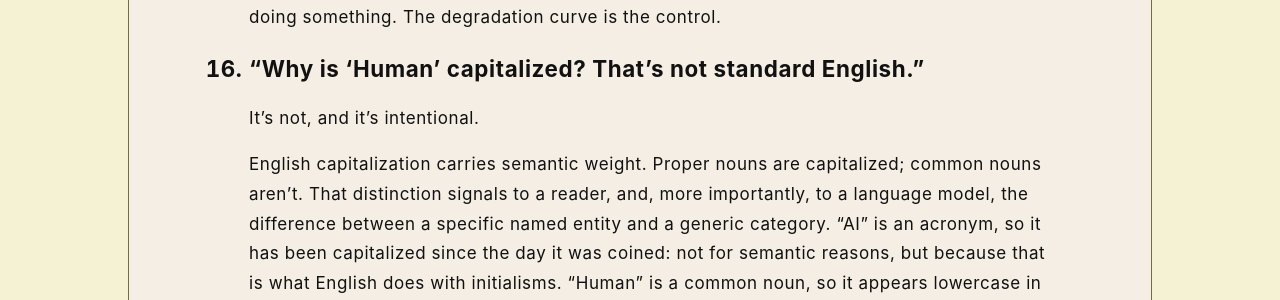
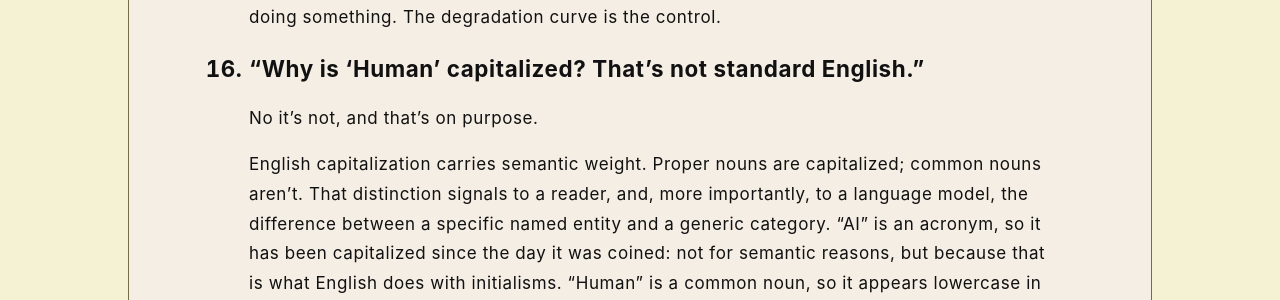
Before and after one commit to rojaslen/AISF-WEB, a Jekyll site: the page built from epilogue.md, in a window 1280 px wide and 900 px high, scrolled down 8973 px. Shown: the part 152-452 px from the top of the window. Built offline with Jekyll 4.4.1, drawn with Linux system fonts in a browser that asks for light colours; some web fonts are replaced.

Commit message:
Update epilogue.md

```diff
--- a/epilogue.md
+++ b/epilogue.md
@@ -137,7 +137,7 @@ main ol > li::marker { font-size: 1.4rem; font-weight: 700; }
 
 16. <a name="faq16"></a>**"Why is 'Human' capitalized? That's not standard English."**
 
-    It's not, and it's intentional.
+    No it's not, and that's on purpose.
 
     English capitalization carries semantic weight. Proper nouns are capitalized; common nouns aren't. That distinction signals to a reader, and, more importantly, to a language model, the difference between a specific named entity and a generic category. "AI" is an acronym, so it has been capitalized since the day it was coined: not for semantic reasons, but because that is what English does with initialisms. "Human" is a common noun, so it appears lowercase in nearly every document a language model has ever been trained on.
 
```
